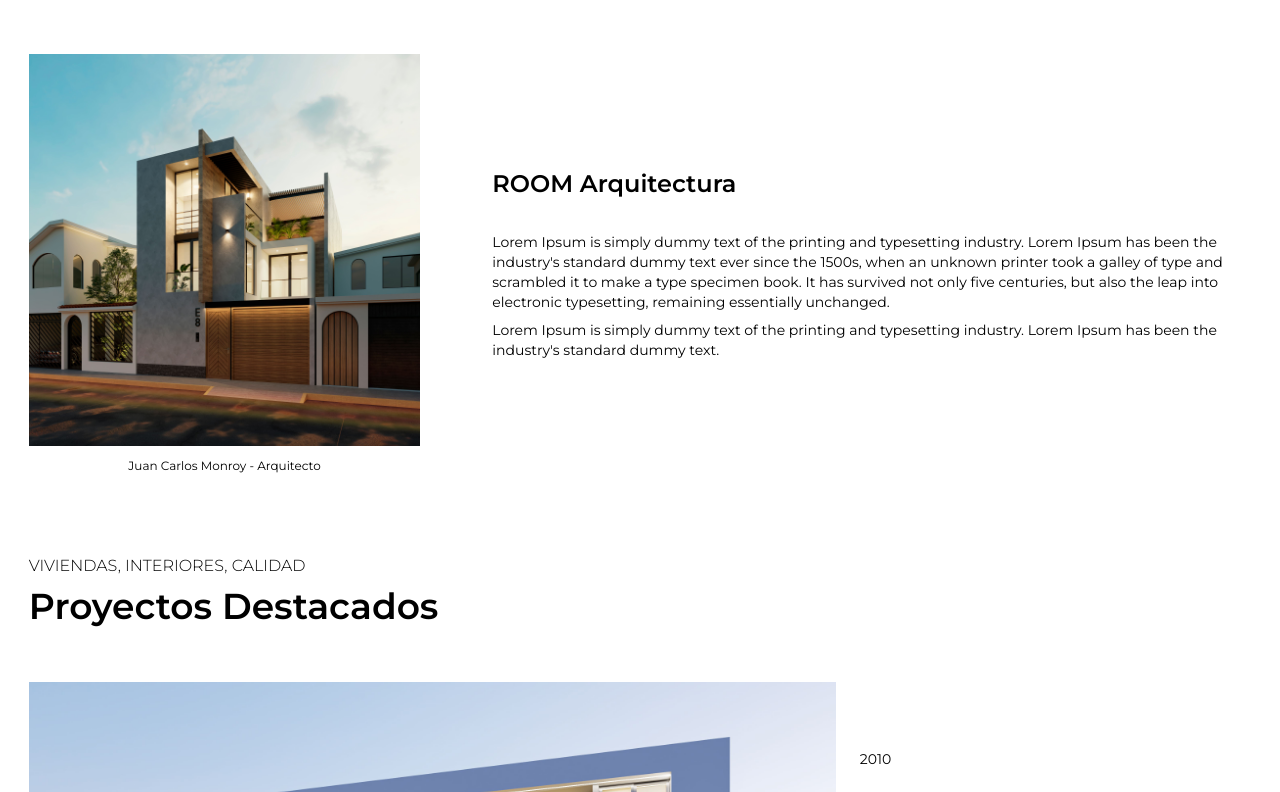
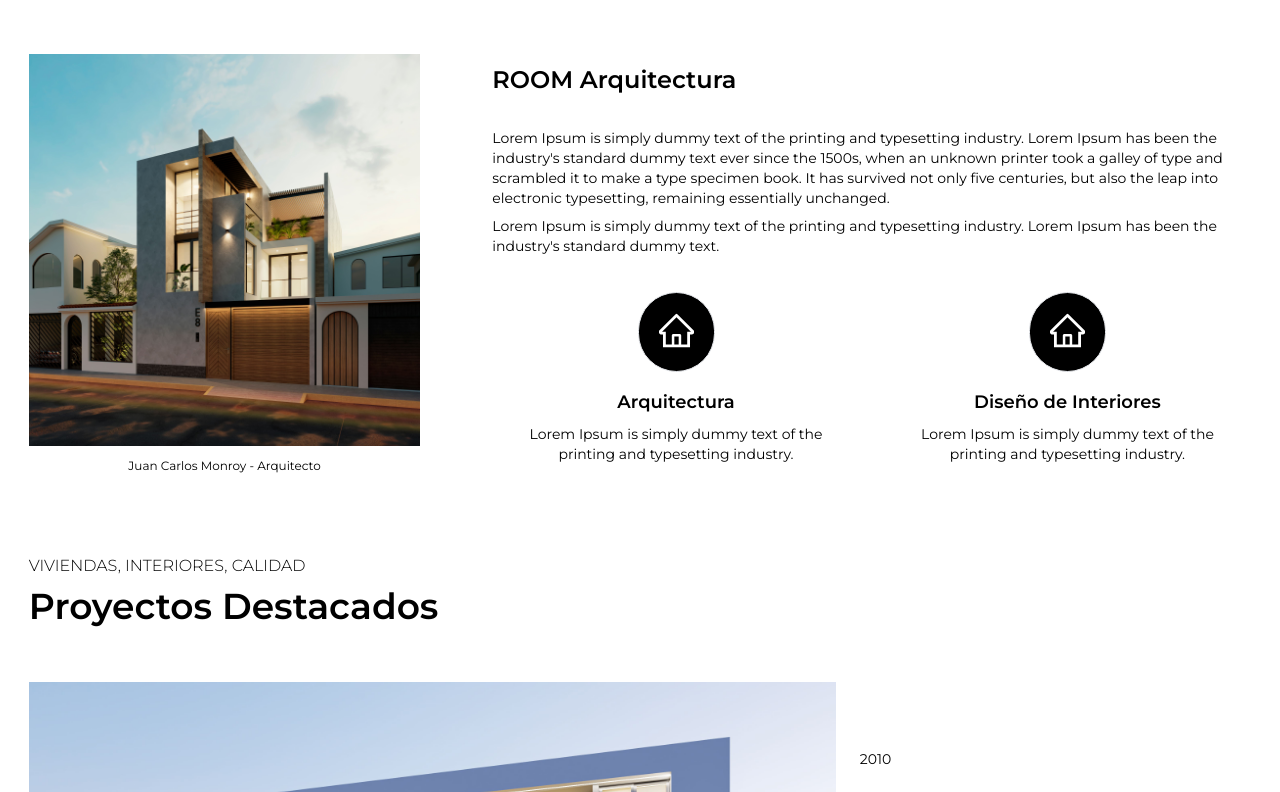
Before and after one commit to diegoanazco79/room-architecture, a Next.js app: page / in a window 1280 px wide. Shown: the part 869-1661 px from the top of the page. Built offline with nearby package versions, Linux system fonts and the light colour scheme.

Commit message:
:sparkles: NEW FEATURE :: Services in profile layout

```diff
--- /dev/null
+++ b/src/app/components/profile/components/Services.tsx
@@ -0,0 +1,46 @@
+import React from 'react'
+
+import { HomeOutlined } from '@ant-design/icons'
+
+interface Props {
+  isDesktop: boolean;
+}
+
+const Services = ({ isDesktop }: Props) => {
+  const gridClasses = isDesktop
+    ? 'hidden grid-cols-2 gap-6 xl:grid mt-9'
+    : 'gap-6 xs:grid-cols-1 sm:grid-cols-1 md:grid-cols-2 xl:hidden lg:grid xs:grid sm:grid md:grid mt-9'
+
+  return (
+    <div className={gridClasses}>
+      <div className='flex flex-col items-center'>
+        <div className='p-5 bg-black border rounded-full w-fit'>
+          <HomeOutlined style={{ fontSize: 35, color: 'white' }} />
+        </div>
+        <div className='flex flex-col items-center mt-4'>
+          <h1 className='text-lg font-semibold text-center'>Arquitectura</h1>
+          <p className='w-5/6 mt-2 text-sm text-center'>
+            Lorem Ipsum is simply dummy text of the printing and typesetting
+            industry.
+          </p>
+        </div>
+      </div>
+      <div className='flex flex-col items-center'>
+        <div className='p-5 bg-black border rounded-full w-fit'>
+          <HomeOutlined style={{ fontSize: 35, color: 'white' }} />
+        </div>
+        <div className='flex flex-col items-center mt-4'>
+          <h1 className='text-lg font-semibold text-center'>
+            Diseño de Interiores
+          </h1>
+          <p className='w-5/6 mt-2 text-sm text-center'>
+            Lorem Ipsum is simply dummy text of the printing and typesetting
+            industry.
+          </p>
+        </div>
+      </div>
+    </div>
+  )
+}
+
+export default Services
--- a/src/app/components/profile/index.tsx
+++ b/src/app/components/profile/index.tsx
@@ -1,5 +1,7 @@
 import React from 'react'
 import Image from 'next/image'
+
+import Services from './components/Services'
 
 const Profile = () => {
   return (
@@ -19,7 +21,7 @@ const Profile = () => {
           </div>
           <span className='block mt-3 text-xs text-center'>Juan Carlos Monroy - Arquitecto</span>
         </div>
-        <div className='col-span-2 sm:ml-10 md:ml-12'>
+        <div className='col-span-2 md:ml-12'>
           <h4 className='mb-4 text-2xl font-semibold text-left lg:mb-8'>ROOM Arquitectura</h4>
           <p className='mt-2 text-sm'>
             Lorem Ipsum is simply dummy text of the printing and typesetting industry.
@@ -32,8 +34,10 @@ const Profile = () => {
             Lorem Ipsum is simply dummy text of the printing and typesetting industry.
             Lorem Ipsum has been the industry's standard dummy text.
           </p>
+          <Services isDesktop />
         </div>
       </div>
+      <Services isDesktop={false} />
     </div>
   )
 }
--- a/src/app/components/projects/components/Project.tsx
+++ b/src/app/components/projects/components/Project.tsx
@@ -21,7 +21,7 @@ const Project = ({ reverse }: Props) => {
             <div className='relative aspect-square'>
               <Link href='/projects/'>
                 <Image
-                  className='cursor-pointer hover:opacity-50 aspect-square'
+                  className='aspect-square'
                   src='/img/home/slider/mobile/slider-1.jpg'
                   alt='feature-project-1'
                   fill
@@ -51,7 +51,7 @@ const Project = ({ reverse }: Props) => {
               <div className='col-span-2 relative aspect-[2/1]'>
                 <Link href='/projects/'>
                   <Image
-                    className='cursor-pointer hover:opacity-50 aspect-[2/1]'
+                    className='aspect-[2/1]'
                     src='/img/home/slider/desktop/slider-1.jpg'
                     alt='feature-project-1'
                     fill
@@ -80,7 +80,7 @@ const Project = ({ reverse }: Props) => {
               <div className='md:col-span-2 relative xs:aspect-square aspect-[2/1]'>
                 <Link href='/projects/'>
                   <Image
-                    className='cursor-pointer hover:opacity-50 xs:aspect-square aspect-[2/1]'
+                    className='xs:aspect-square aspect-[2/1]'
                     src='/img/home/slider/desktop/slider-1.jpg'
                     alt='feature-project-1'
                     fill
```
